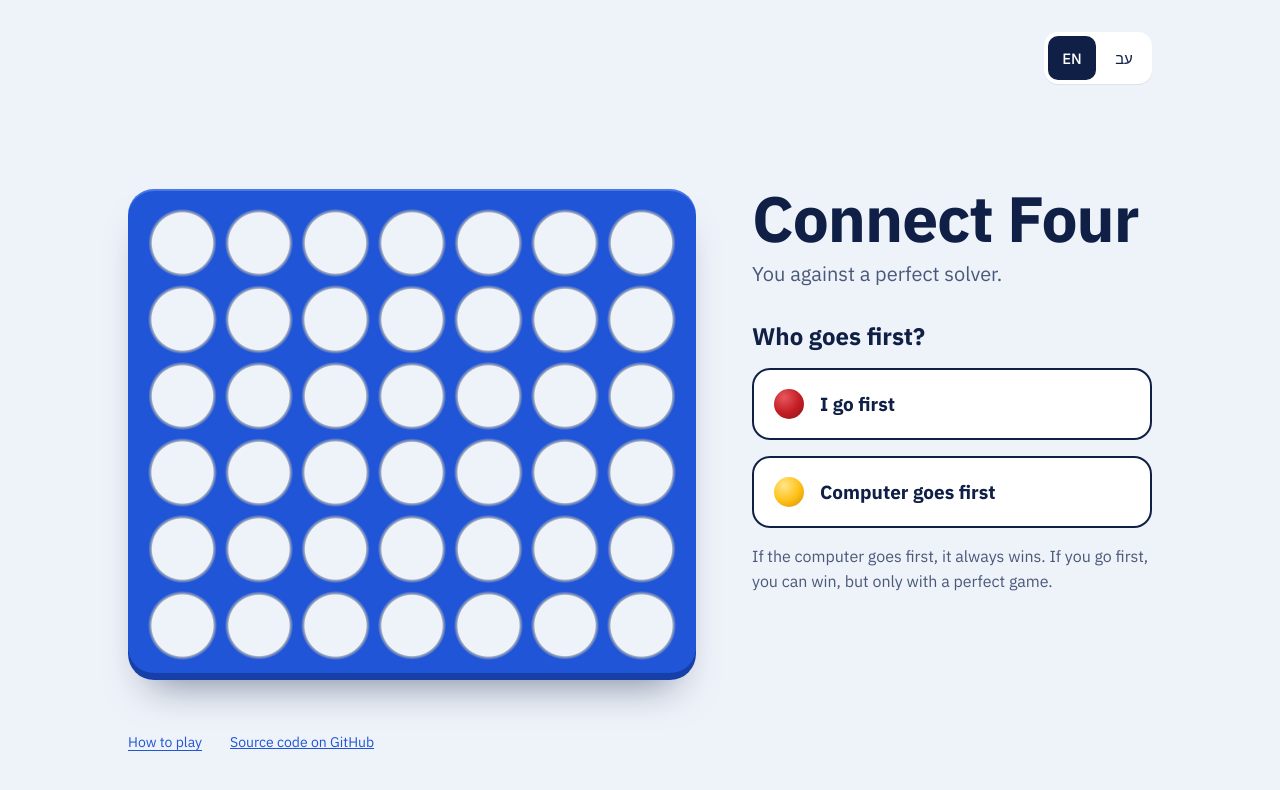
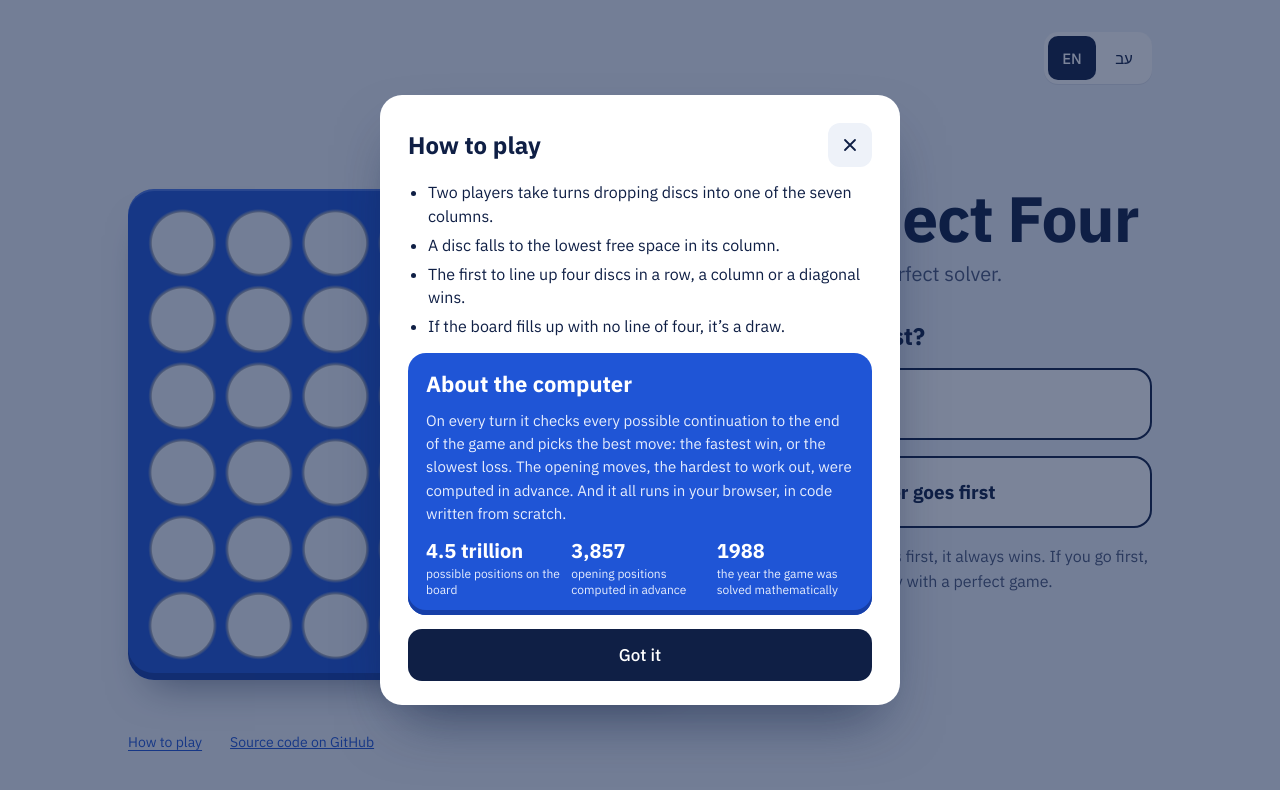
Before and after one commit to gilad-benshlomo/connect-four-solver, a website built with Vite: page index.html in a window 1280 px wide. Both pictures are taken after a click on the button "How to play". Built offline with nearby package versions, Linux system fonts and the light colour scheme; a web font is replaced by a local one.

Commit message:
Add how to play, a language switch, and the Hebrew form of address, kept for the next visit

```diff
--- a/src/style.css
+++ b/src/style.css
@@ -682,3 +682,156 @@ a:hover {
     padding: 0 28px;
   }
 }
+
+/* ---------- Form of address (Hebrew only) ---------- */
+
+.address {
+  display: flex;
+  align-items: center;
+  gap: 8px;
+  font-size: 14px;
+  color: var(--muted);
+}
+
+.address[hidden] {
+  display: none;
+}
+
+.address .segmented {
+  color: var(--ink);
+}
+
+/* ---------- How to play ---------- */
+
+.rules {
+  width: min(520px, calc(100vw - 32px));
+  max-height: calc(100svh - 32px);
+  padding: 20px 18px 18px;
+  border: 0;
+  border-radius: 22px;
+  background: var(--surface);
+  color: var(--ink);
+  box-shadow: 0 30px 60px -20px rgba(15, 31, 69, 0.6);
+}
+
+.rules[open] {
+  display: flex;
+  flex-direction: column;
+  gap: 14px;
+}
+
+.rules::backdrop {
+  background: rgba(15, 31, 69, 0.55);
+}
+
+.rules-head {
+  display: flex;
+  align-items: center;
+  justify-content: space-between;
+  gap: 12px;
+}
+
+.rules-title {
+  margin: 0;
+  font-size: 24px;
+  font-weight: 700;
+}
+
+.icon-button {
+  width: 44px;
+  height: 44px;
+  flex: none;
+  display: grid;
+  place-items: center;
+  border: 0;
+  border-radius: 12px;
+  background: var(--ground);
+  cursor: pointer;
+}
+
+.rules-list {
+  margin: 0;
+  padding-inline-start: 20px;
+  display: flex;
+  flex-direction: column;
+  gap: 6px;
+  font-size: 15px;
+  line-height: 1.45;
+}
+
+/* The panel about the computer wears the board's blue. */
+.about {
+  display: flex;
+  flex-direction: column;
+  gap: 12px;
+  padding: 18px 18px 16px;
+  border-radius: 18px;
+  background: var(--board);
+  color: var(--surface);
+  box-shadow: inset 0 -5px 0 var(--board-dark);
+}
+
+.about-title {
+  margin: 0;
+  font-size: 22px;
+  line-height: 1.2;
+  font-weight: 700;
+}
+
+.about-text {
+  margin: 0;
+  font-size: 14px;
+  line-height: 1.55;
+  color: #e6edfd;
+}
+
+.about-stats {
+  margin: 0;
+  display: grid;
+  grid-template-columns: repeat(3, minmax(0, 1fr));
+  gap: 8px;
+}
+
+/* Each number is shown above its label, though the label comes first for screen readers. */
+.stat {
+  display: flex;
+  flex-direction: column-reverse;
+  justify-content: flex-end;
+  gap: 2px;
+}
+
+.stat dt {
+  font-size: 12px;
+  line-height: 1.35;
+  color: #e6edfd;
+}
+
+.stat dd {
+  margin: 0;
+  font-size: 18px;
+  font-weight: 700;
+  white-space: nowrap;
+}
+
+.rules .primary-button {
+  flex: none;
+  width: 100%;
+}
+
+@media (min-width: 880px) {
+  .rules {
+    padding: 28px 28px 24px;
+  }
+
+  .rules-list {
+    font-size: 16px;
+  }
+
+  .about-text {
+    font-size: 15px;
+  }
+
+  .stat dd {
+    font-size: 20px;
+  }
+}
--- a/src/ui/app.ts
+++ b/src/ui/app.ts
@@ -14,9 +14,10 @@ import {
   type Flow,
   type Starter,
 } from './flow';
+import { saveSettings, type Settings, type SettingsStore } from './settings';
 import type { SolverClient } from './solverClient';
 import { statusFor } from './status';
-import type { Language, Strings } from './strings';
+import { stringsFor, type Strings } from './strings';
 import type { GameView } from './view';
 
 /** After this long, the status adds that perfect play takes a moment. */
@@ -37,6 +38,7 @@ function lostFocus(): boolean {
 
 export class App {
   private flow: Flow = initialFlow();
+  private settings: Settings;
   private strings: Strings;
   /** True once the computer has been thinking for SLOW_AFTER_MS. */
   private slow = false;
@@ -45,28 +47,39 @@ export class App {
   private asked = '';
   private readonly view: GameView;
   private readonly solver: SolverClient;
+  private readonly store: SettingsStore | null;
 
-  constructor(view: GameView, solver: SolverClient, strings: Strings, language: Language) {
+  /**
+   * @param settings the language and form of address to start with
+   * @param store where the player's choices are kept for the next visit (null: not kept)
+   */
+  constructor(view: GameView, solver: SolverClient, settings: Settings, store: SettingsStore | null) {
     this.view = view;
     this.solver = solver;
-    this.strings = strings;
+    this.store = store;
+    this.settings = settings;
+    this.strings = stringsFor(settings.language, settings.address);
     view.board.setColumnHandler((column) => this.update(humanMove(this.flow, column)));
     view.board.setHoverHandler(() => this.renderHovering());
     view.setStartHandler((starter) => this.start(starter));
     view.setNewGameHandler(() => this.update(chooseAgain(this.flow)));
-    view.setStrings(strings, language);
+    view.setLanguageHandler((language) => this.changeSettings({ ...this.settings, language }));
+    view.setAddressHandler((address) => this.changeSettings({ ...this.settings, address }));
+    view.setStrings(this.strings, settings.language, settings.address);
     this.render();
   }
 
   /** Starts a new game with the given player moving first. */
-  start(starter: Starter): void {
+  private start(starter: Starter): void {
     this.update(startGame(this.flow, starter));
   }
 
-  /** Shows the page in another language or form of address. */
-  setStrings(strings: Strings, language: Language): void {
-    this.strings = strings;
-    this.view.setStrings(strings, language);
+  /** Shows the page in another language or form of address, and keeps the choice for next time. */
+  private changeSettings(settings: Settings): void {
+    this.settings = settings;
+    this.strings = stringsFor(settings.language, settings.address);
+    saveSettings(this.store, settings);
+    this.view.setStrings(this.strings, settings.language, settings.address);
     this.render();
   }
 
--- /dev/null
+++ b/src/ui/rulesDialog.ts
@@ -0,0 +1,75 @@
+/**
+ * The "How to play" window: the rules in four lines, and a panel about the
+ * computer. It is a native <dialog> opened as a modal, so the browser keeps
+ * the keyboard focus inside it and closes it with Escape.
+ */
+import { h } from './dom';
+import type { Strings } from './strings';
+
+export class RulesDialog {
+  readonly root: HTMLDialogElement;
+  private readonly title = h('h2', { class: 'rules-title', id: 'rules-title' });
+  private readonly closeButton = h(
+    'button',
+    { type: 'button', class: 'icon-button' },
+    closeIcon(),
+  );
+  private readonly rules = h('ul', { class: 'rules-list' });
+  private readonly aboutTitle = h('h3', { class: 'about-title', id: 'about-title' });
+  private readonly aboutText = h('p', { class: 'about-text' });
+  private readonly stats = h('dl', { class: 'about-stats' });
+  private readonly gotItButton = h('button', { type: 'button', class: 'primary-button' });
+
+  constructor() {
+    this.root = h(
+      'dialog',
+      { class: 'rules', 'aria-labelledby': 'rules-title' },
+      h('div', { class: 'rules-head' }, this.title, this.closeButton),
+      this.rules,
+      h('section', { class: 'about', 'aria-labelledby': 'about-title' }, this.aboutTitle, this.aboutText, this.stats),
+      this.gotItButton,
+    );
+    this.closeButton.addEventListener('click', () => this.root.close());
+    this.gotItButton.addEventListener('click', () => this.root.close());
+    // A click on the dimmed area around the window (the dialog itself, not its content) closes it.
+    this.root.addEventListener('click', (event) => {
+      if (event.target === this.root) this.root.close();
+    });
+  }
+
+  /** Opens the window over the page. */
+  open(): void {
+    this.root.showModal();
+  }
+
+  /** Shows the texts in the current language. */
+  setStrings(strings: Strings): void {
+    this.title.textContent = strings.rulesTitle;
+    this.closeButton.setAttribute('aria-label', strings.close);
+    this.rules.replaceChildren(...strings.rules.map((rule) => h('li', {}, rule)));
+    this.aboutTitle.textContent = strings.aboutTitle;
+    this.aboutText.textContent = strings.aboutText;
+    this.stats.replaceChildren(
+      ...strings.stats.map((stat) => h('div', { class: 'stat' }, h('dt', {}, stat.label), h('dd', {}, stat.value))),
+    );
+    this.gotItButton.textContent = strings.gotIt;
+  }
+}
+
+/** An X drawn with two lines, in the text colour. */
+function closeIcon(): SVGSVGElement {
+  const svgNamespace = 'http://www.w3.org/2000/svg';
+  const svg = document.createElementNS(svgNamespace, 'svg');
+  svg.setAttribute('viewBox', '0 0 24 24');
+  svg.setAttribute('width', '20');
+  svg.setAttribute('height', '20');
+  svg.setAttribute('aria-hidden', 'true');
+  const path = document.createElementNS(svgNamespace, 'path');
+  path.setAttribute('d', 'M6 6l12 12M18 6L6 18');
+  path.setAttribute('fill', 'none');
+  path.setAttribute('stroke', 'currentColor');
+  path.setAttribute('stroke-width', '2.2');
+  path.setAttribute('stroke-linecap', 'round');
+  svg.append(path);
+  return svg;
+}
--- /dev/null
+++ b/src/ui/settings.ts
@@ -0,0 +1,56 @@
+/**
+ * The player's language and, in Hebrew, form of address. The first visit
+ * follows the browser's language; after that, the player's own choice is
+ * kept in the browser for the next visit. Storage can be missing or refuse
+ * to work (private browsing, blocked cookies), so every use of it is guarded
+ * and the page simply falls back to the defaults.
+ */
+import type { Address, Language } from './strings';
+
+export type Settings = { language: Language; address: Address };
+
+/** The part of the browser's storage that the settings use (localStorage in the page). */
+export type SettingsStore = {
+  getItem(key: string): string | null;
+  setItem(key: string, value: string): void;
+};
+
+const STORAGE_KEY = 'connect-four-solver:settings';
+
+/** Hebrew if the browser's preferred language is Hebrew, English otherwise. */
+export function defaultLanguage(browserLanguages: readonly string[]): Language {
+  const preferred = (browserLanguages[0] ?? '').toLowerCase();
+  // 'iw' is an old code for Hebrew that some systems still report.
+  return preferred.startsWith('he') || preferred.startsWith('iw') ? 'he' : 'en';
+}
+
+/**
+ * The saved settings, with the defaults for anything missing or unreadable.
+ * Never throws.
+ */
+export function loadSettings(store: SettingsStore | null, browserLanguages: readonly string[]): Settings {
+  const defaults: Settings = { language: defaultLanguage(browserLanguages), address: 'masculine' };
+  let saved: unknown;
+  try {
+    const text = store?.getItem(STORAGE_KEY);
+    if (!text) return defaults;
+    saved = JSON.parse(text);
+  } catch {
+    return defaults;
+  }
+  if (typeof saved !== 'object' || saved === null) return defaults;
+  const { language, address } = saved as Record<string, unknown>;
+  return {
+    language: language === 'en' || language === 'he' ? language : defaults.language,
+    address: address === 'masculine' || address === 'feminine' ? address : defaults.address,
+  };
+}
+
+/** Saves the settings for the next visit, if the browser lets it. Never throws. */
+export function saveSettings(store: SettingsStore | null, settings: Settings): void {
+  try {
+    store?.setItem(STORAGE_KEY, JSON.stringify(settings));
+  } catch {
+    // Storage is full or blocked: the choice still applies to this visit.
+  }
+}
--- a/src/ui/view.ts
+++ b/src/ui/view.ts
@@ -6,8 +6,9 @@
 import { BoardView } from './boardView';
 import { h } from './dom';
 import type { Phase, Starter } from './flow';
+import { RulesDialog } from './rulesDialog';
 import type { Status } from './status';
-import type { Language, Strings } from './strings';
+import type { Address, Language, Strings } from './strings';
 
 const SOURCE_URL = 'https://github.com/gilad-benshlomo/connect-four-solver';
 
@@ -27,6 +28,21 @@ export class GameView {
 
   // Before a game: who goes first.
   private readonly chooseTitle = h('h2', { class: 'choose-title', id: 'choose-title' });
+  // Hebrew only: how the page addresses the player.
+  private readonly addressLabel = h('span', { id: 'address-label' });
+  private readonly masculineButton = h('button', { type: 'button', class: 'segment' });
+  private readonly feminineButton = h('button', { type: 'button', class: 'segment' });
+  private readonly addressChoice = h(
+    'div',
+    { class: 'address' },
+    this.addressLabel,
+    h(
+      'div',
+      { class: 'segmented', role: 'group', 'aria-labelledby': 'address-label' },
+      this.masculineButton,
+      this.feminineButton,
+    ),
+  );
   private readonly humanFirstLabel = h('span');
   private readonly computerFirstLabel = h('span');
   private readonly humanFirstButton = h(
@@ -45,7 +61,7 @@ export class GameView {
   private readonly choosePanel = h(
     'section',
     { class: 'choose', 'aria-labelledby': 'choose-title' },
-    h('div', { class: 'choose-head' }, this.chooseTitle),
+    h('div', { class: 'choose-head' }, this.chooseTitle, this.addressChoice),
     this.humanFirstButton,
     this.computerFirstButton,
     this.chooseExplanation,
@@ -72,6 +88,7 @@ export class GameView {
   private readonly play = h('div', { class: 'play' }, this.board.root);
   private readonly rulesButton = h('button', { type: 'button', class: 'text-button' });
   private readonly sourceLink = h('a', { class: 'source-link', href: SOURCE_URL });
+  private readonly rules = new RulesDialog();
 
   constructor(container: HTMLElement) {
     this.languageGroup.append(this.englishButton, this.hebrewButton);
@@ -86,12 +103,17 @@ export class GameView {
       this.play,
       this.controls,
       h('footer', { class: 'footer' }, this.rulesButton, this.sourceLink),
+      this.rules.root,
     );
+    this.rulesButton.addEventListener('click', () => this.rules.open());
     container.replaceChildren(this.root);
   }
 
-  /** Shows every text in the given language, and sets the page's language and direction. */
-  setStrings(strings: Strings, language: Language): void {
+  /**
+   * Shows every text in the given language (and, in Hebrew, form of address),
+   * and sets the page's language and direction.
+   */
+  setStrings(strings: Strings, language: Language, address: Address): void {
     const html = document.documentElement;
     html.lang = language;
     html.dir = language === 'he' ? 'rtl' : 'ltr';
@@ -102,6 +124,13 @@ export class GameView {
     this.languageGroup.setAttribute('aria-label', strings.languageLabel);
     this.englishButton.setAttribute('aria-pressed', String(language === 'en'));
     this.hebrewButton.setAttribute('aria-pressed', String(language === 'he'));
+    this.addressChoice.hidden = language !== 'he';
+    this.addressLabel.textContent = strings.addressLabel;
+    this.masculineButton.textContent = strings.masculine;
+    this.feminineButton.textContent = strings.feminine;
+    this.masculineButton.setAttribute('aria-pressed', String(address === 'masculine'));
+    this.feminineButton.setAttribute('aria-pressed', String(address === 'feminine'));
+    this.rules.setStrings(strings);
     this.rulesButton.textContent = strings.howToPlay;
     this.sourceLink.textContent = strings.sourceCode;
     this.board.setStrings(strings);
@@ -114,6 +143,18 @@ export class GameView {
     this.legendComputer.textContent = strings.computer;
     this.newGameButton.textContent = strings.newGame;
     this.playAgainButton.textContent = strings.playAgain;
+  }
+
+  /** Calls `handler` when the player picks a language. */
+  setLanguageHandler(handler: (language: Language) => void): void {
+    this.englishButton.addEventListener('click', () => handler('en'));
+    this.hebrewButton.addEventListener('click', () => handler('he'));
+  }
+
+  /** Calls `handler` when the player picks how the page addresses them in Hebrew. */
+  setAddressHandler(handler: (address: Address) => void): void {
+    this.masculineButton.addEventListener('click', () => handler('masculine'));
+    this.feminineButton.addEventListener('click', () => handler('feminine'));
   }
 
   /** Calls `handler` with the player's choice of who goes first. */
```
Also changed, not shown: src/main.ts (+12 -2 lines), src/ui/settings.test.ts (added, +69 -0 lines).
